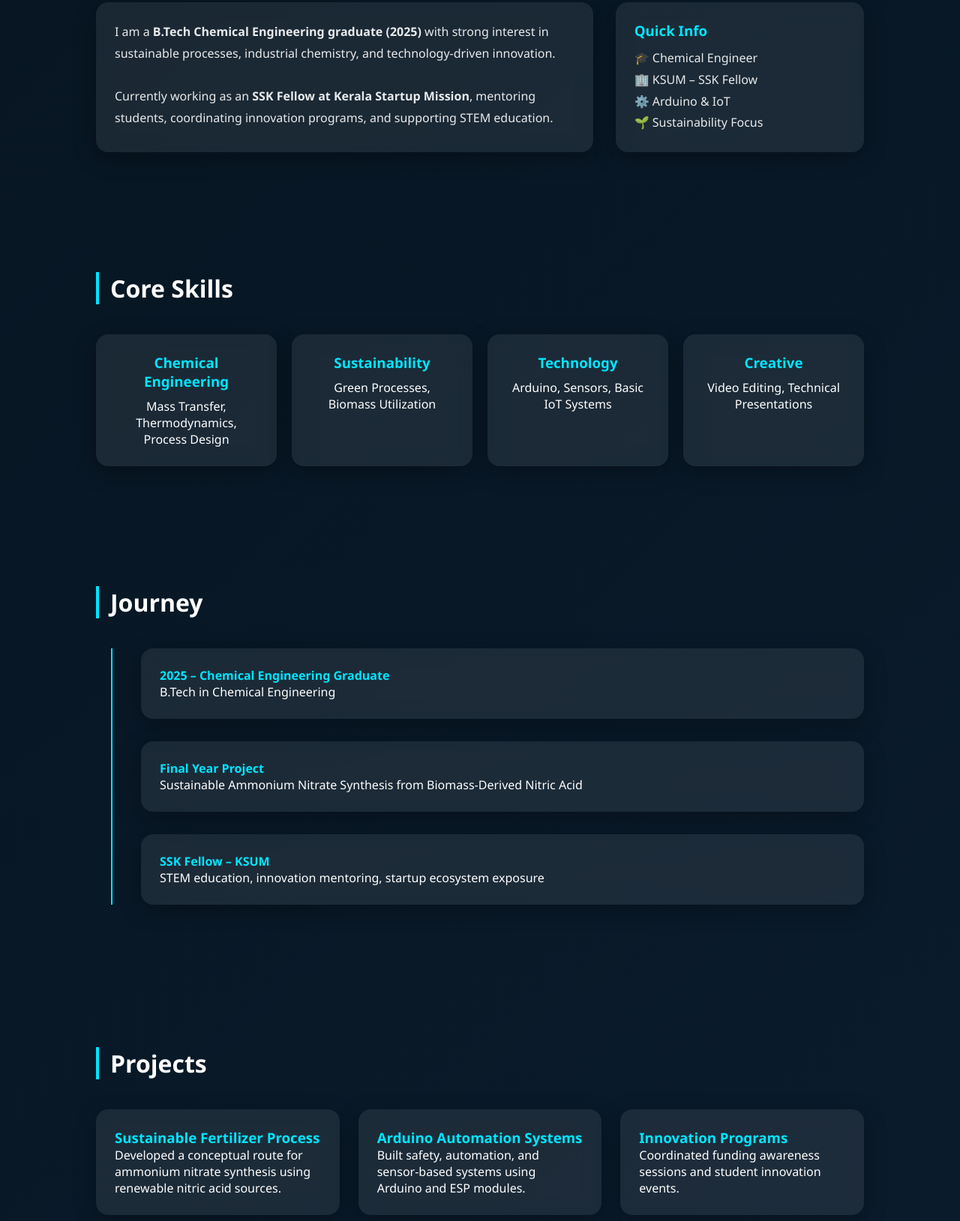
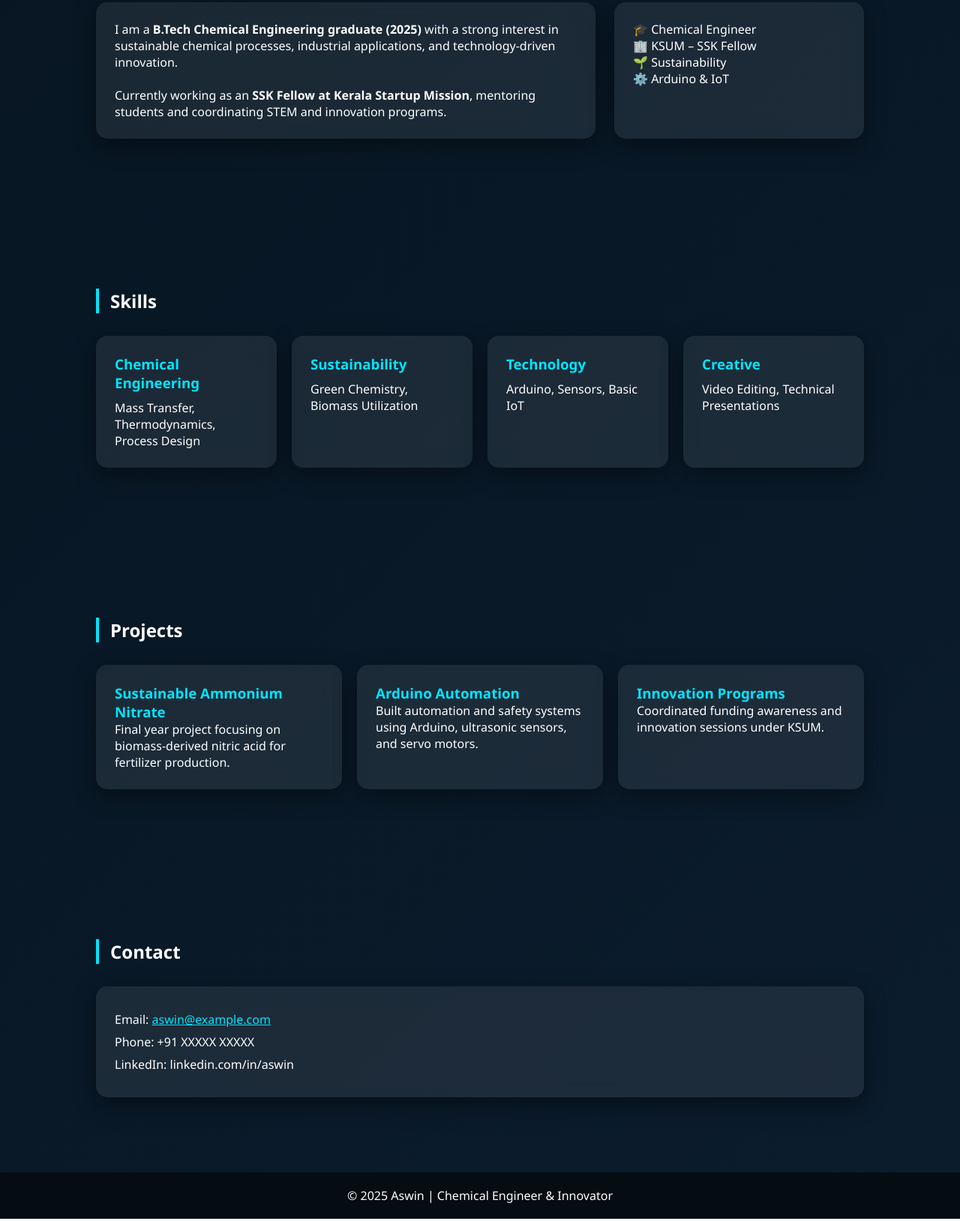
Before and after one commit to aswin-lgtm/work, a plain HTML site: page index.html in a window 1280 px wide. Shown: the part 960-2589 px from the top of the page at 75% size. Drawn offline with Linux system fonts and the light colour scheme.

Commit message:
Update index.html

```diff
--- a/index.html
+++ b/index.html
@@ -3,14 +3,14 @@
 <head>
 <meta charset="UTF-8">
 <meta name="viewport" content="width=device-width, initial-scale=1.0">
-<title>Aswin | Chemical Engineer & Innovator</title>
+<title>Aswin | Portfolio</title>
 
 <style>
 :root {
-    --primary: #0b1c2d;
-    --secondary: #00e5ff;
-    --accent: #1e88e5;
-    --glass: rgba(255,255,255,0.08);
+    --bg: #0b1c2d;
+    --card: rgba(255,255,255,0.08);
+    --accent: #00e5ff;
+    --text: #ffffff;
 }
 
 * {
@@ -20,88 +20,100 @@
     font-family: "Segoe UI", sans-serif;
 }
 
+html {
+    scroll-behavior: smooth;
+}
+
 body {
-    background: linear-gradient(135deg, #06141f, #0b1c2d);
-    color: #ffffff;
-    overflow-x: hidden;
+    background: linear-gradient(135deg, #06141f, var(--bg));
+    color: var(--text);
+}
+
+/* ===== NAVBAR ===== */
+nav {
+    position: fixed;
+    top: 0;
+    width: 100%;
+    background: rgba(0,0,0,0.4);
+    backdrop-filter: blur(10px);
+    padding: 15px 10%;
+    display: flex;
+    justify-content: space-between;
+    z-index: 1000;
+}
+
+nav a {
+    color: white;
+    margin-left: 20px;
+    text-decoration: none;
+    font-weight: 500;
+}
+
+nav a:hover {
+    color: var(--accent);
+}
+
+/* ===== SECTIONS ===== */
+section {
+    padding: 100px 10%;
+}
+
+h2 {
+    margin-bottom: 30px;
+    border-left: 4px solid var(--accent);
+    padding-left: 15px;
 }
 
 /* ===== HERO ===== */
 .hero {
-    min-height: 100vh;
+    height: 100vh;
     display: flex;
     align-items: center;
     justify-content: center;
     text-align: center;
-    padding: 40px;
 }
 
 .hero h1 {
     font-size: 3rem;
-    letter-spacing: 2px;
 }
 
 .hero span {
-    color: var(--secondary);
+    color: var(--accent);
 }
 
 .hero p {
     margin: 15px 0 30px;
-    font-size: 1.1rem;
     opacity: 0.9;
 }
 
 .hero button {
     padding: 12px 30px;
+    border-radius: 25px;
     border: none;
-    border-radius: 30px;
-    background: var(--secondary);
-    color: #000;
+    background: var(--accent);
     font-weight: bold;
     cursor: pointer;
+}
+
+/* ===== CARD ===== */
+.card {
+    background: var(--card);
+    padding: 25px;
+    border-radius: 15px;
+    backdrop-filter: blur(12px);
+    box-shadow: 0 10px 30px rgba(0,0,0,0.4);
     transition: 0.3s;
 }
 
-.hero button:hover {
-    transform: scale(1.05);
-}
-
-/* ===== SECTIONS ===== */
-section {
-    padding: 80px 10%;
-}
-
-.section-title {
-    font-size: 2rem;
-    margin-bottom: 40px;
-    border-left: 4px solid var(--secondary);
-    padding-left: 15px;
-}
-
-/* ===== GLASS CARD ===== */
-.card {
-    background: var(--glass);
-    backdrop-filter: blur(10px);
-    border-radius: 16px;
-    padding: 25px;
-    box-shadow: 0 8px 30px rgba(0,0,0,0.3);
-    transition: 0.4s;
-}
-
 .card:hover {
-    transform: translateY(-8px);
+    transform: translateY(-6px);
 }
 
 /* ===== ABOUT ===== */
 .about-grid {
     display: grid;
     grid-template-columns: 2fr 1fr;
-    gap: 30px;
-}
-
-.about-grid p {
-    line-height: 1.8;
-    opacity: 0.9;
+    gap: 25px;
 }
 
 /* ===== SKILLS ===== */
@@ -111,66 +123,35 @@ section {
     gap: 20px;
 }
 
-.skill {
-    text-align: center;
-}
-
 .skill h3 {
-    color: var(--secondary);
+    color: var(--accent);
     margin-bottom: 10px;
-}
-
-/* ===== TIMELINE ===== */
-.timeline {
-    position: relative;
-    margin-top: 30px;
-}
-
-.timeline::before {
-    content: "";
-    position: absolute;
-    left: 20px;
-    top: 0;
-    width: 2px;
-    height: 100%;
-    background: var(--secondary);
-}
-
-.timeline-item {
-    margin-left: 60px;
-    margin-bottom: 30px;
-}
-
-.timeline-item h4 {
-    color: var(--secondary);
 }
 
 /* ===== PROJECTS ===== */
 .projects {
     display: grid;
-    grid-template-columns: repeat(auto-fit, minmax(280px, 1fr));
-    gap: 25px;
+    grid-template-columns: repeat(auto-fit, minmax(260px, 1fr));
+    gap: 20px;
 }
 
 /* ===== CONTACT ===== */
 .contact p {
-    margin: 10px 0;
+    margin: 8px 0;
 }
 
 /* ===== FOOTER ===== */
 footer {
     text-align: center;
-    padding: 25px;
-    background: #040b11;
-    opacity: 0.8;
+    padding: 20px;
+    background: #050c12;
 }
 
-/* ===== RESPONSIVE ===== */
+/* ===== MOBILE ===== */
 @media(max-width: 768px) {
     .about-grid {
         grid-template-columns: 1fr;
     }
-
     .hero h1 {
         font-size: 2.2rem;
     }
@@ -180,62 +161,65 @@ footer {
 
 <body>
 
+<!-- NAV -->
+<nav>
+    <div><b>Aswin</b></div>
+    <div>
+        <a href="#about">About</a>
+        <a href="#skills">Skills</a>
+        <a href="#projects">Projects</a>
+        <a href="#contact">Contact</a>
+    </div>
+</nav>
+
 <!-- HERO -->
 <div class="hero">
     <div>
-        <h1>Hi, I’m <span>Aswin</span></h1>
-        <p>Chemical Engineer | Sustainability | Innovation | Technology</p>
-        <button onclick="document.getElementById('about').scrollIntoView({behavior:'smooth'})">
-            Explore My Work
-        </button>
+        <h1>Hello, I'm <span>Aswin</span></h1>
+        <p>Chemical Engineer | Innovation | Sustainability | Technology</p>
+        <button onclick="document.getElementById('about').scrollIntoView()">Explore</button>
     </div>
 </div>
 
 <!-- ABOUT -->
 <section id="about">
-    <h2 class="section-title">About Me</h2>
+    <h2>About Me</h2>
     <div class="about-grid">
         <div class="card">
             <p>
-                I am a <b>B.Tech Chemical Engineering graduate (2025)</b> with strong
-                interest in sustainable processes, industrial chemistry,
+                I am a <b>B.Tech Chemical Engineering graduate (2025)</b> with a strong
+                interest in sustainable chemical processes, industrial applications,
                 and technology-driven innovation.
                 <br><br>
                 Currently working as an <b>SSK Fellow at Kerala Startup Mission</b>,
-                mentoring students, coordinating innovation programs,
-                and supporting STEM education.
+                mentoring students and coordinating STEM and innovation programs.
             </p>
         </div>
-
         <div class="card">
-            <h3 style="color: var(--secondary); margin-bottom: 10px;">Quick Info</h3>
             <p>🎓 Chemical Engineer</p>
             <p>🏢 KSUM – SSK Fellow</p>
+            <p>🌱 Sustainability</p>
             <p>⚙️ Arduino & IoT</p>
-            <p>🌱 Sustainability Focus</p>
         </div>
     </div>
 </section>
 
 <!-- SKILLS -->
-<section>
-    <h2 class="section-title">Core Skills</h2>
+<section id="skills">
+    <h2>Skills</h2>
     <div class="skills">
         <div class="card skill">
             <h3>Chemical Engineering</h3>
             <p>Mass Transfer, Thermodynamics, Process Design</p>
         </div>
-
         <div class="card skill">
             <h3>Sustainability</h3>
-            <p>Green Processes, Biomass Utilization</p>
+            <p>Green Chemistry, Biomass Utilization</p>
         </div>
-
         <div class="card skill">
             <h3>Technology</h3>
-            <p>Arduino, Sensors, Basic IoT Systems</p>
+            <p>Arduino, Sensors, Basic IoT</p>
         </div>
-
         <div class="card skill">
             <h3>Creative</h3>
             <p>Video Editing, Technical Presentations</p>
@@ -243,53 +227,30 @@ footer {
     </div>
 </section>
 
-<!-- TIMELINE -->
-<section>
-    <h2 class="section-title">Journey</h2>
-    <div class="timeline">
-        <div class="timeline-item card">
-            <h4>2025 – Chemical Engineering Graduate</h4>
-            <p>B.Tech in Chemical Engineering</p>
-        </div>
-
-        <div class="timeline-item card">
-            <h4>Final Year Project</h4>
-            <p>Sustainable Ammonium Nitrate Synthesis from Biomass-Derived Nitric Acid</p>
-        </div>
-
-        <div class="timeline-item card">
-            <h4>SSK Fellow – KSUM</h4>
-            <p>STEM education, innovation mentoring, startup ecosystem exposure</p>
-        </div>
-    </div>
-</section>
-
 <!-- PROJECTS -->
-<section>
-    <h2 class="section-title">Projects</h2>
+<section id="projects">
+    <h2>Projects</h2>
     <div class="projects">
         <div class="card">
-            <h3 style="color: var(--secondary);">Sustainable Fertilizer Process</h3>
-            <p>Developed a conceptual route for ammonium nitrate synthesis using renewable nitric acid sources.</p>
+            <h3 style="color:var(--accent)">Sustainable Ammonium Nitrate</h3>
+            <p>Final year project focusing on biomass-derived nitric acid for fertilizer production.</p>
         </div>
-
         <div class="card">
-            <h3 style="color: var(--secondary);">Arduino Automation Systems</h3>
-            <p>Built safety, automation, and sensor-based systems using Arduino and ESP modules.</p>
+            <h3 style="color:var(--accent)">Arduino Automation</h3>
+            <p>Built automation and safety systems using Arduino, ultrasonic sensors, and servo motors.</p>
         </div>
-
         <div class="card">
-            <h3 style="color: var(--secondary);">Innovation Programs</h3>
-            <p>Coordinated funding awareness sessions and student innovation events.</p>
+            <h3 style="color:var(--accent)">Innovation Programs</h3>
+            <p>Coordinated funding awareness and innovation sessions under KSUM.</p>
         </div>
     </div>
 </section>
 
 <!-- CONTACT -->
-<section class="contact">
-    <h2 class="section-title">Contact</h2>
-    <div class="card">
-        <p>Email: aswin@example.com</p>
+<section id="contact">
+    <h2>Contact</h2>
+    <div class="card contact">
+        <p>Email: <a href="mailto:aswin@example.com" style="color:var(--accent)">aswin@example.com</a></p>
         <p>Phone: +91 XXXXX XXXXX</p>
         <p>LinkedIn: linkedin.com/in/aswin</p>
     </div>
```
